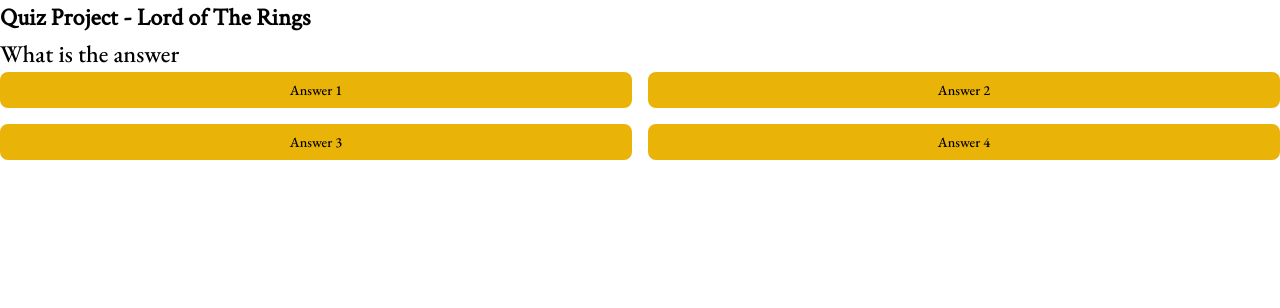
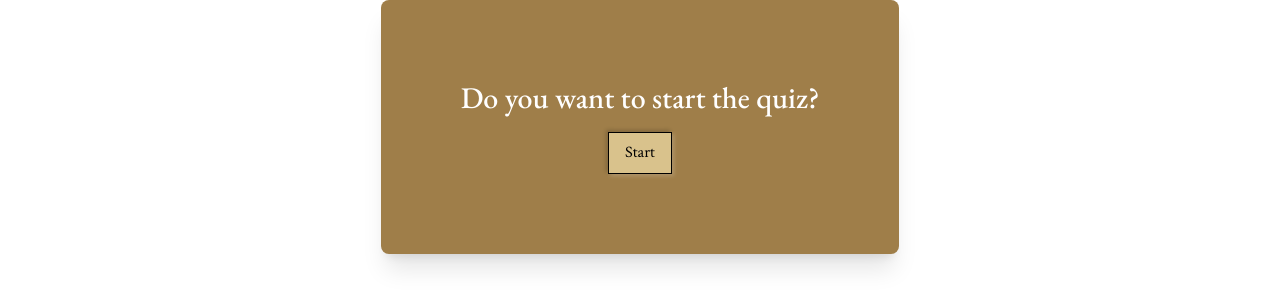
Before and after one commit to Boycey7/Quiz-Project, a website: page index.html in a window 1280 px wide. Drawn offline with nearby package versions, Linux system fonts and the light colour scheme.

Commit message:
done start screen and got javascript working for hiding and showing questions

```diff
--- a/index.html
+++ b/index.html
@@ -4,7 +4,7 @@
     <meta charset="UTF-8">
     <meta name="viewport" content="width=device-width, initial-scale=1.0">
     <title>Quiz Project</title>
-    <link href="./dist/output.css" rel="stylesheet" />
+    <link href="/dist/output.css" rel="stylesheet">
     <link rel="preconnect" href="https://fonts.googleapis.com">
     <link rel="preconnect" href="https://fonts.gstatic.com" crossorigin>
     <link href="https://fonts.googleapis.com/css2?family=Crimson+Text&family=EB+Garamond:wght@500&display=swap" rel="stylesheet">
@@ -25,34 +25,64 @@
         .quiz-question {
             font-size: 24px;
         }
+
+        .beveled-edge {
+
+         box-shadow: -2px -2px 4px rgba(0, 0, 0, 0.2), 2px 2px 4px rgba(255, 255, 255, 0.2);
+        }
+
+        .custom-bg-color {
+        background-color: #d9c28c; /* Your custom color here */
+        }
+
+        .custom-bg-color2 {
+        background-color: #9f7e49; /* Your new custom color here */
+        }
     </style>
 </head>
 <body>
-    <div class="grid grid-cols-1">
-        <h1 class="quiz-title custom-font-1">
+    <div class="flex items-center justify-center ">
+        <div class="p-20 rounded-lg shadow-xl custom-bg-color2">
+    <!-- Start Quiz  -->
+    <div id="startQuizPrompt" class="flex flex-col items-center justify-center">
+        <h2 class="text-3xl text-white custom-font-2">Do you want to start the quiz?</h2>
+        <button id="startButton" class="px-4 py-2 mt-4 border border-black beveled-edge custom-bg-color hover:bg-yellow-100 custom-font-1">Start</button>
+    </div>
+
+    <div id="quizQuestions" class="hidden">
+        <h1 class="grid grid-cols-1 text-white quiz-title custom-font-1">
             Quiz Project - Lord of The Rings
         </h1>
-        <p class="quiz-question custom-font-2">
+        <p class="grid grid-cols-1 text-white quiz-question custom-font-2">
             What is the answer
         </p>
+        <div class="p-4 border-2 border-[#f4d681]  beveled-edge custom-bg-color">
         <div class="grid grid-cols-2 gap-4 ">
-            <div class="py-2 px-2 text-sm font-medium text-center rounded-lg bg-yellow-500 hover:cursor-pointer custom-font-2">
+            <div class="px-2 py-2 text-sm font-medium text-center border border-black rounded-lg custom-bg-color beveled-edge hover:cursor-pointer hover:bg-yellow-100 custom-font-2">
                 Answer 1
             </div>
-            <div class="py-2 px-2 text-sm font-medium text-center rounded-lg bg-yellow-500 hover:cursor-pointer custom-font-2">
+            <div class="px-2 py-2 text-sm font-medium text-center rounded-lg custom-bg-color beveled-edge hover:cursor-pointer hover:bg-yellow-100 custom-font-2">
                 Answer 2
             </div>
-            <div class="py-2 px-2 text-sm font-medium text-center rounded-lg bg-yellow-500 hover:cursor-pointer custom-font-2">
+            <div class="px-2 py-2 text-sm font-medium text-center rounded-lg custom-bg-color beveled-edge hover:cursor-pointer hover:bg-yellow-100 custom-font-2">
                 Answer 3
             </div>
-            <div class="py-2 px-2 text-sm font-medium text-center rounded-lg bg-yellow-500 hover:cursor-pointer custom-font-2">
+            <div class="px-2 py-2 text-sm font-medium text-center rounded-tl custom-bg-color beveled-edge hover:cursor-pointer hover:bg-yellow-100 custom-font-2">
                 Answer 4
             </div>
         </div>
     </div>
+</div>
     <script>
 // Javascript code here
+        const startQuizPrompt = document.getElementById("startQuizPrompt");
+        const startButton = document.getElementById("startButton");
+        const quizQuestions = document.getElementById("quizQuestions");
 
+        startButton.addEventListener("click", function () {
+            startQuizPrompt.classList.add("hidden");
+            quizQuestions.classList.remove("hidden");
+        });
     </script>
 </body>
 </html>
--- a/tailwind.config.js
+++ b/tailwind.config.js
@@ -1,6 +1,6 @@
 /** @type {import('tailwindcss').Config} */
 module.exports = {
-  content: ["./index.html"],
+  content: ["./*.html"],
   theme: {
     extend: {},
   },
```
Also changed, not shown: dist/output.css.
